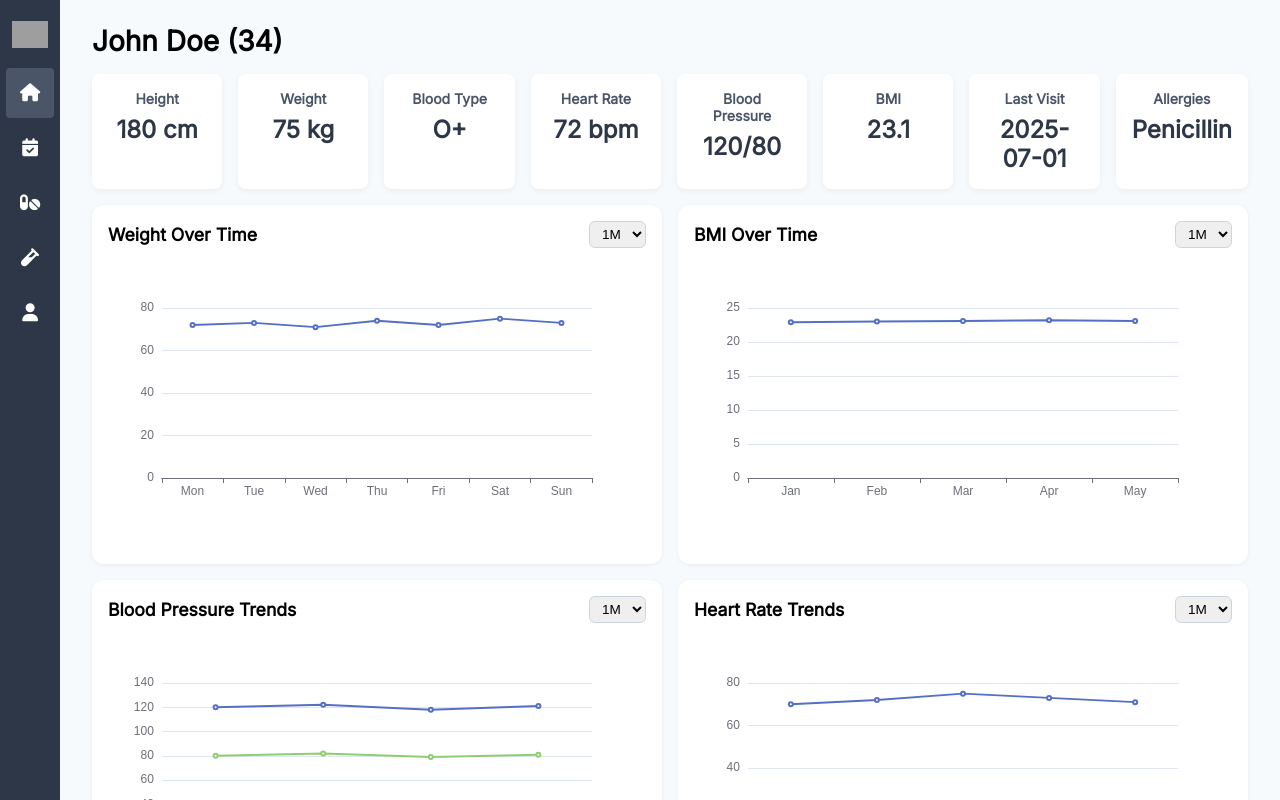
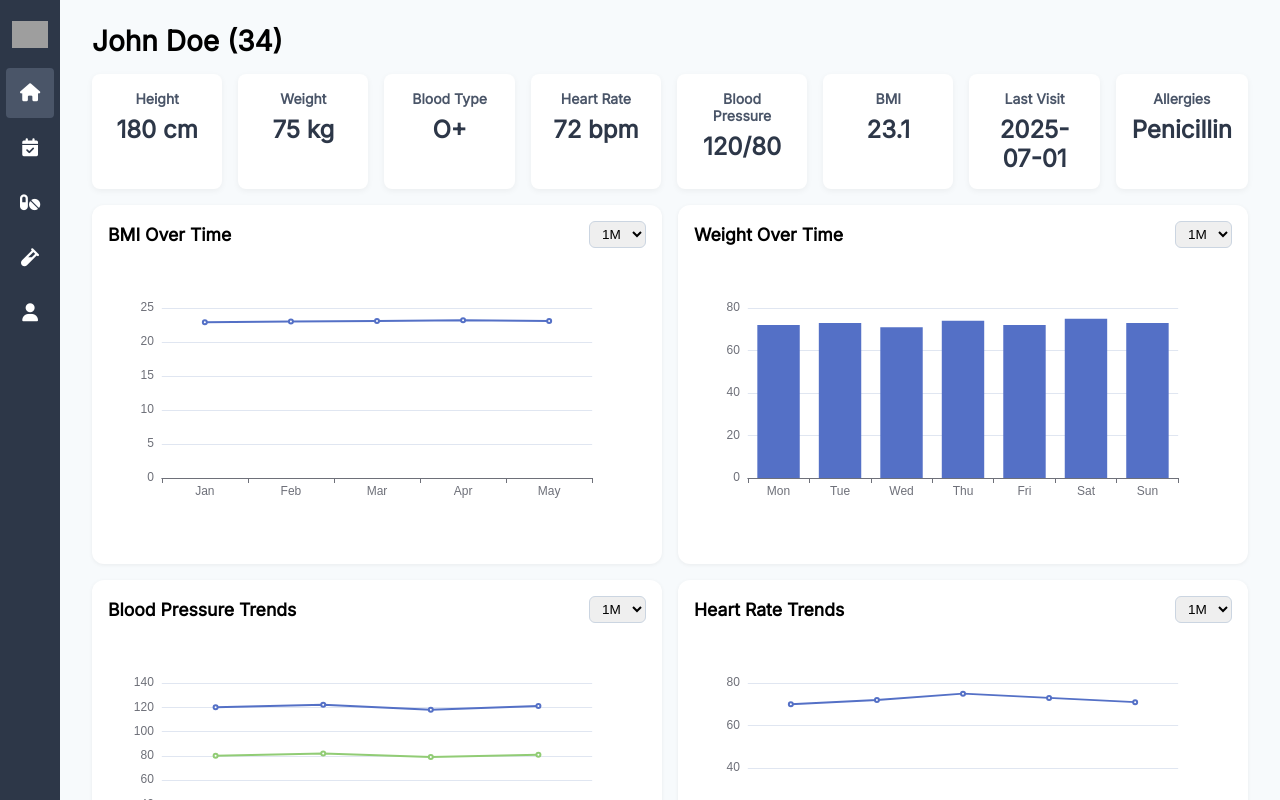
Before and after one commit to joseph-johnson27001/gp-dashboard, a Nuxt app: page / in a window 1280 px wide. Built offline with nearby package versions, Linux system fonts and the light colour scheme; grey boxes are pictures that could not be loaded.

Commit message:
Weight graph bar

```diff
--- a/pages/index.vue
+++ b/pages/index.vue
@@ -48,12 +48,12 @@ const kpis = [
 // Add chartOptions from imported graphs
 const graphs = [
   {
+    title: "BMI Over Time",
+    chartOptions: bmiGraph,
+  },
+  {
     title: "Weight Over Time",
     chartOptions: weightGraph,
-  },
-  {
-    title: "BMI Over Time",
-    chartOptions: bmiGraph,
   },
   {
     title: "Blood Pressure Trends",
--- a/stores/graphs/weightGraph.ts
+++ b/stores/graphs/weightGraph.ts
@@ -10,7 +10,7 @@ export const weightGraph: EChartsOption = {
   series: [
     {
       name: "Weight",
-      type: "line",
+      type: "bar",
       data: [72, 73, 71, 74, 72, 75, 73],
     },
   ],
```
